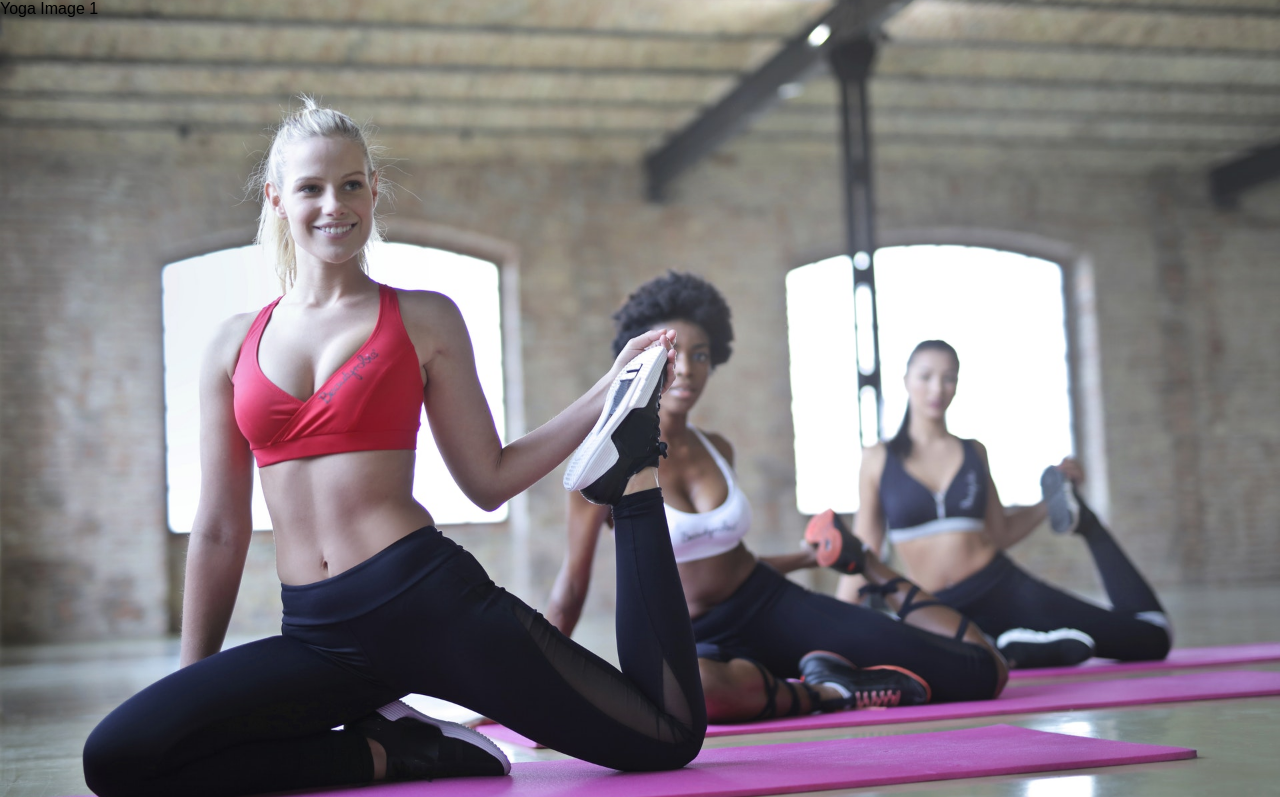
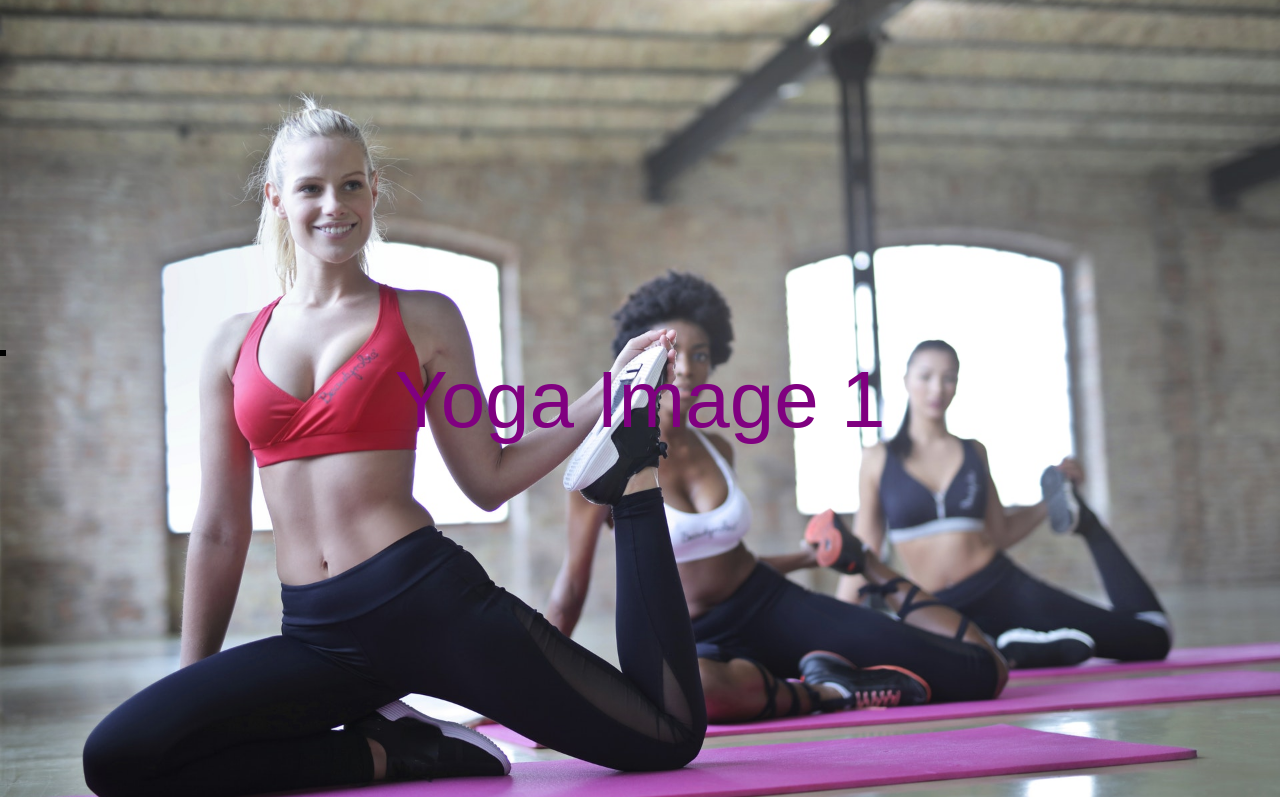
Before and after one commit to hanumancode/Full-Screen-Image-Slider, a plain HTML site: page index.html in a window 1280 px wide. Shown: the top 797 px of the page. Drawn offline with Linux system fonts and the light colour scheme.

Commit message:
styled the .slide-content span element font size and colour

```diff
--- a/style.css
+++ b/style.css
@@ -35,3 +35,30 @@ body,
 .slide4 {
     background-image: url('assets/img4.jpeg');
 }
+
+.slide-content {
+    display: flex;
+    flex-direction: column;
+    justify-content: center;
+    align-items: center;
+    text-align: center;
+}
+
+.slide-content span {
+    font-size: 5rem;
+    color: purple;
+}
+
+.arrow {
+    cursor: pointer;
+    position: absolute;
+    top: 50%;
+    margin-top: -50px;
+    width: 0;
+    height: 0;
+    border-style: solid;
+}
+
+#left-arrow {}
+
+#right-arrow {}
```
